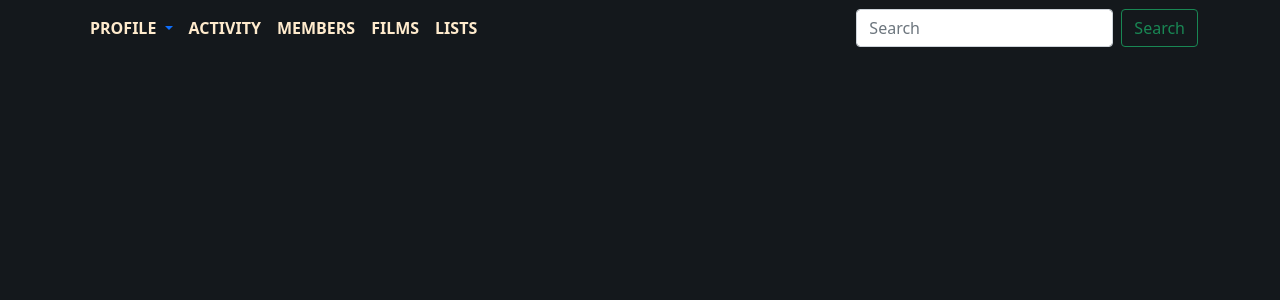
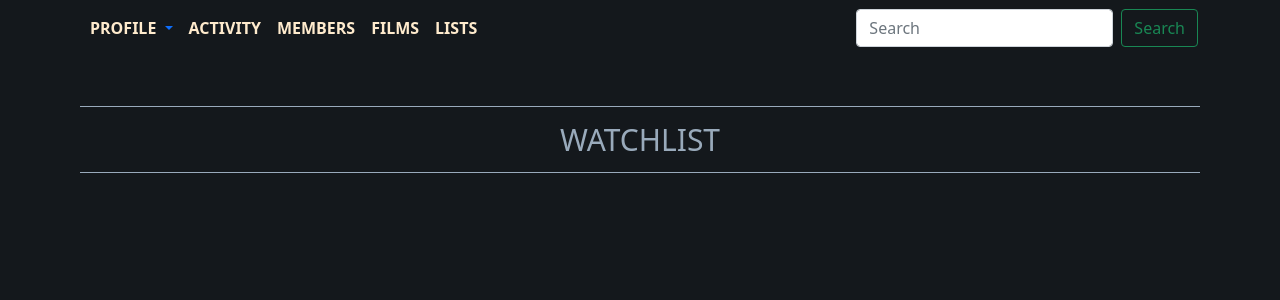
Before and after one commit to Vishesh19946/Movie-Social-Discovery-Project, a Flask app: page /watchlist in a window 1280 px wide. Shown: the top 300 px of the page. Run offline with Flask 2, Linux system fonts and the light colour scheme; a user stored in the database is signed in; data comes from the database, SQL or seed files in the repository; both versions use the stored data as it was after the commit; some libraries are stand-ins or nearby versions.

Commit message:
Added Delete feature to Watchlist and some designs to watchlist page

```diff
--- a/app.py
+++ b/app.py
@@ -18,6 +18,19 @@ tmdb = TMDb()
 tmdb.api_key = api_key
 tmdb.language = 'en'
 tmdb.debug = True
+
+
+def is_in_watchlist(movie_id):
+    movieid = int(movie_id)
+    watchlist_user = Watchlist.query.filter_by(user_id=current_user.id)
+    list_movie_id = []
+    for list in watchlist_user:
+        list_movie_id.append(list.movie_id)
+
+    if movieid in list_movie_id:
+        return True
+    else:
+        return False
 
 
 # @app.route()
@@ -208,6 +221,7 @@ def display_movie_info(movieid):
         # data = r.json().get('results', [])
         # movies = {r['id']: r for r in data}
         # movies_keys = movies.keys()
+        movie_in_watchlist = is_in_watchlist(movie_id)
         crew_data = r.json()['credits']['crew']
         crew = {r['job']: r for r in crew_data}
         # print(crew)
@@ -229,7 +243,8 @@ def display_movie_info(movieid):
     return render_template('movie_page.html', person_id=person_id, director_name=director_name, poster=poster,
                            title=title, overview=overview, backdrop_path=backdrop_path,
                            vote_average=vote_average, release_date=release_date, vote_count=vote_count,
-                           recommendations_data=recommendations_data, movie_id=movie_id)
+                           recommendations_data=recommendations_data, movie_id=movie_id,
+                           movie_in_watchlist=movie_in_watchlist)
 
 
 @app.route('/person_details/<int:person_id>')
@@ -286,7 +301,6 @@ def search():
 @app.route('/watchlist')
 @login_required
 def watchlist():
-    print(current_user.id)
     watchlist_user = Watchlist.query.filter_by(user_id=current_user.id)
     movie_data = {}
     for list in watchlist_user:
@@ -304,6 +318,7 @@ def watchlist():
 
 
 @app.route('/add_to_watchlist/<int:movie_id>')
+@login_required
 def add_to_watchlist(movie_id):
     watchlist_user = Watchlist(movie_id=movie_id, user_id=current_user.id)
     db.session.add(watchlist_user)
@@ -312,5 +327,14 @@ def add_to_watchlist(movie_id):
     return redirect(url_for('watchlist'))
 
 
+@app.route('/delete_from_watchlist/<int:movie_id>')
+def delete_from_watchlist(movie_id):
+    Watchlist.query.filter_by(user_id=current_user.id, movie_id=movie_id).delete()
+    db.session.commit()
+    flash("Movie Deleted from Watchlist")
+
+    return redirect(url_for('watchlist', movieid=movie_id))
+
+
 if __name__ == '__main__':
     app.run(debug=True)  # host='0.0.0.0', port=5000,
--- a/myproject/templates/watchlist.html
+++ b/myproject/templates/watchlist.html
@@ -5,7 +5,8 @@
         <link href="https://cdn.jsdelivr.net/npm/bootstrap@5.1.1/dist/css/bootstrap.min.css" rel="stylesheet" integrity="sha384-F3w7mX95PdgyTmZZMECAngseQB83DfGTowi0iMjiWaeVhAn4FJkqJByhZMI3AhiU" crossorigin="anonymous">
         <!-- JavaScript Bundle with Popper -->
         <script src="https://cdn.jsdelivr.net/npm/bootstrap@5.1.1/dist/js/bootstrap.bundle.min.js" integrity="sha384-/bQdsTh/da6pkI1MST/rWKFNjaCP5gBSY4sEBT38Q/9RBh9AH40zEOg7Hlq2THRZ" crossorigin="anonymous"></script>
-
+        <!-- Font Awesome Kit -->
+        <script src="https://kit.fontawesome.com/f2a6aeeb35.js" crossorigin="anonymous"></script>
         <style>
             body {
             background-repeat-x: repeat;
@@ -21,15 +22,7 @@
         .dropdown-item{
             color: #f0eada;
         }
-        .img_wrp {
-          display: inline-block;
-          position: relative;
-        }
-        .close {
-          position: absolute;
-          top: 0;
-          right: 0;
-        }
+
 
         </style>
     </head>
@@ -89,18 +82,22 @@
                         </nav>
                     </header>
         </div>
-        <div class="container">
+        <div class="container-md" style="padding: 10px; margin-top: 40px;">
+            <header style="border-top: 1px solid; border-bottom: 1px solid; padding: 10px; font-size: 30px;"><center>WATCHLIST</center></header>
+            <div class="container-sm">
+                <div class="row" style="padding: 10px;">
+                    {% for movie in movie_data %}
+                    <div class="col-md-2" style="padding: 10px;">
+                        <a href="{{url_for('display_movie_info', movieid=movie)}}">
+                            <img width="240" height="345" style="border: 0.5px;" src="https://image.tmdb.org/t/p/w500//{{movie_data[movie][1]}}" class="img-thumbnail rounded" alt="...">
+                        </a>
+                        <!--  <i class="fas fa-minus-square"></i> -->
+                    </div>
+                    {% endfor %}
 
-            {% for movie in movie_data %}
-            <h3>{{movie_data[movie][0]}}</h3>
-            <div class="img_wrp">
-            <a href="{{url_for('display_movie_info', movieid=movie)}}">
-                <img width="105" height="240" style="border: 0.5px;" src="https://image.tmdb.org/t/p/w500//{{movie_data[movie][1]}}" class="img-thumbnail rounded" alt="...">
-            </a>
+
+                </div>
             </div>
-
-            <br>
-            {% endfor %}
         </div>
     </body>
 </html>
```
Also changed, not shown: myproject/templates/movie_page.html (+6 -1 lines), myproject/data.sqlite.
